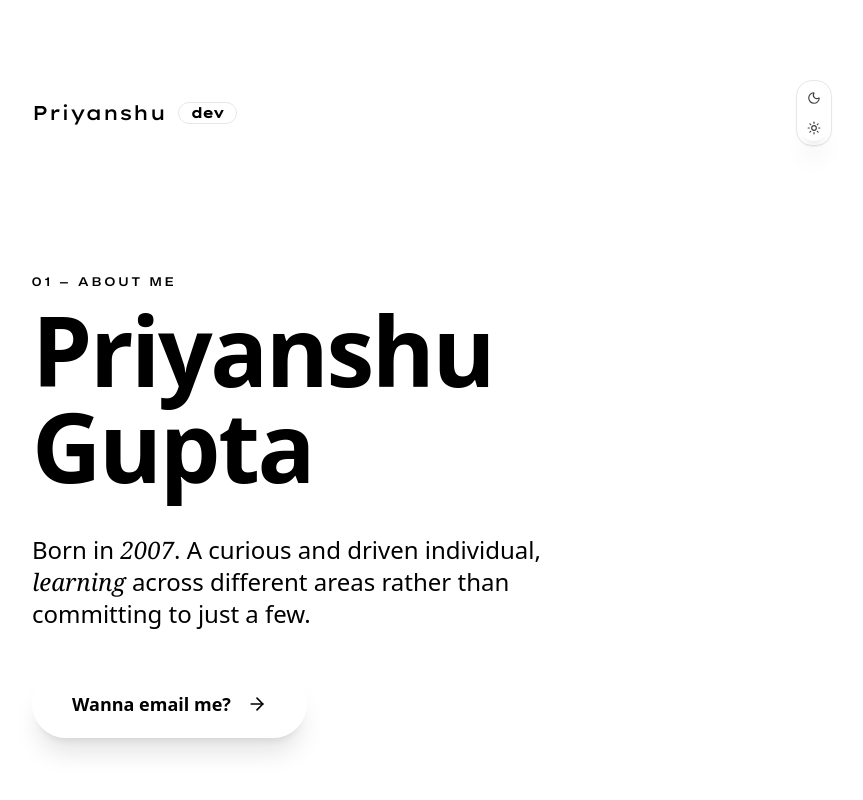
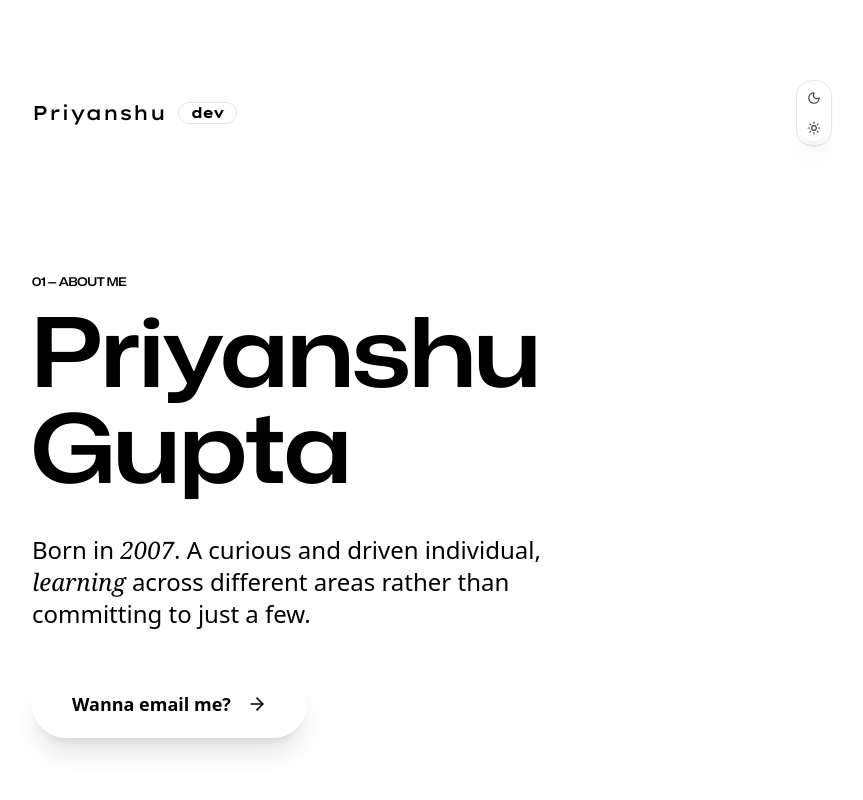
Before and after one commit to Priyansxu/Priyanshu, a Next.js app: page / in a window 1280 px wide. Shown: the top 800 px of the page, without its empty margins (208-1071 px from the left). Built offline with nearby package versions, Linux system fonts and the light colour scheme.

Commit message:
Update page.js

```diff
--- a/app/page.js
+++ b/app/page.js
@@ -128,11 +128,11 @@ export default function Page() {
               className="space-y-10"
             >
               <div className="space-y-3">
-                <motion.span className="text-primary font-mona text-xs tracking-[0.3em] uppercase block">
+                <motion.span className="text-primary font-mona text-xs tracking-tight uppercase block">
                   {current.id} — {current.subtitle}
                 </motion.span>
 
-                <h2 className="text-5xl md:text-8xl font-bold tracking-tight text-pretty">
+                <h2 className="text-5xl md:text-8xl font-mona text-pretty">
                   {current.title}
                 </h2>
               </div>
```
